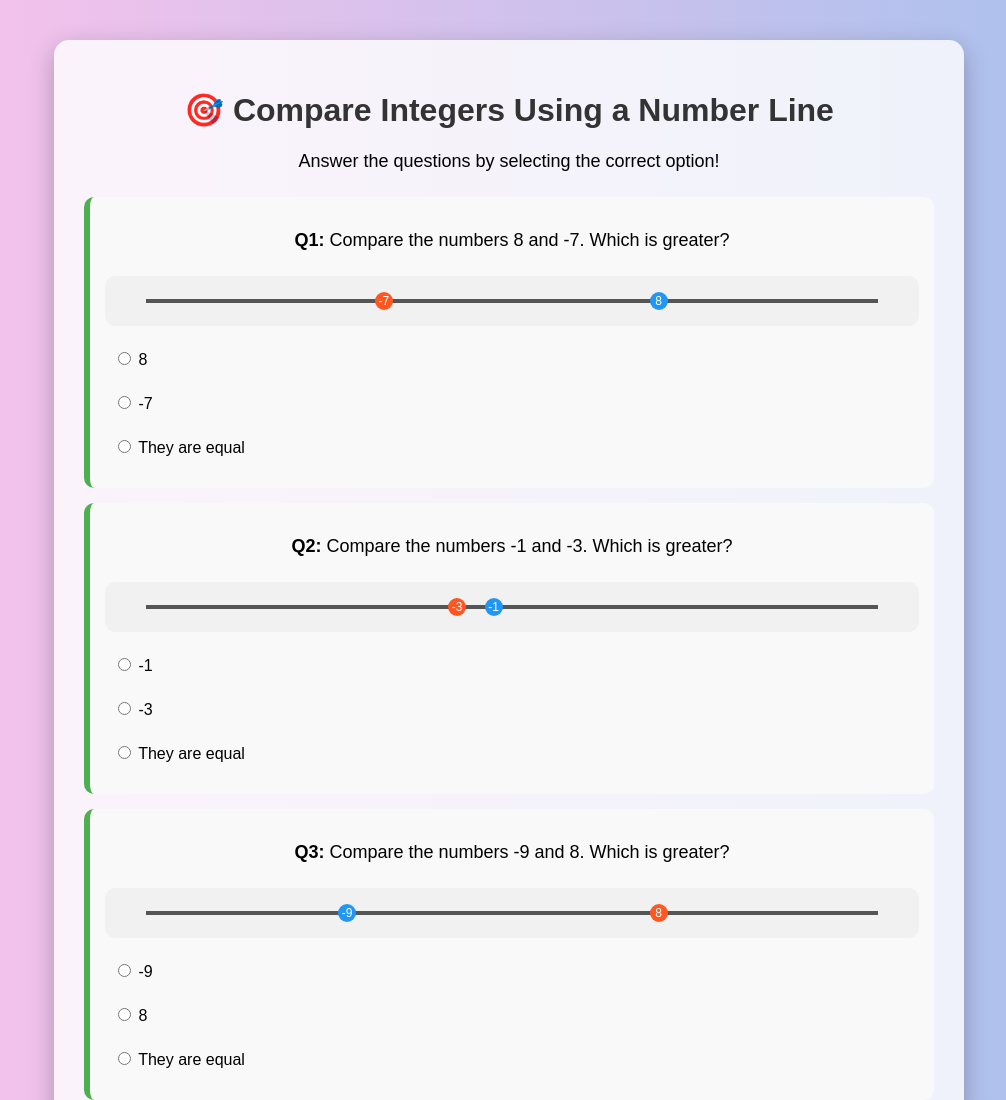
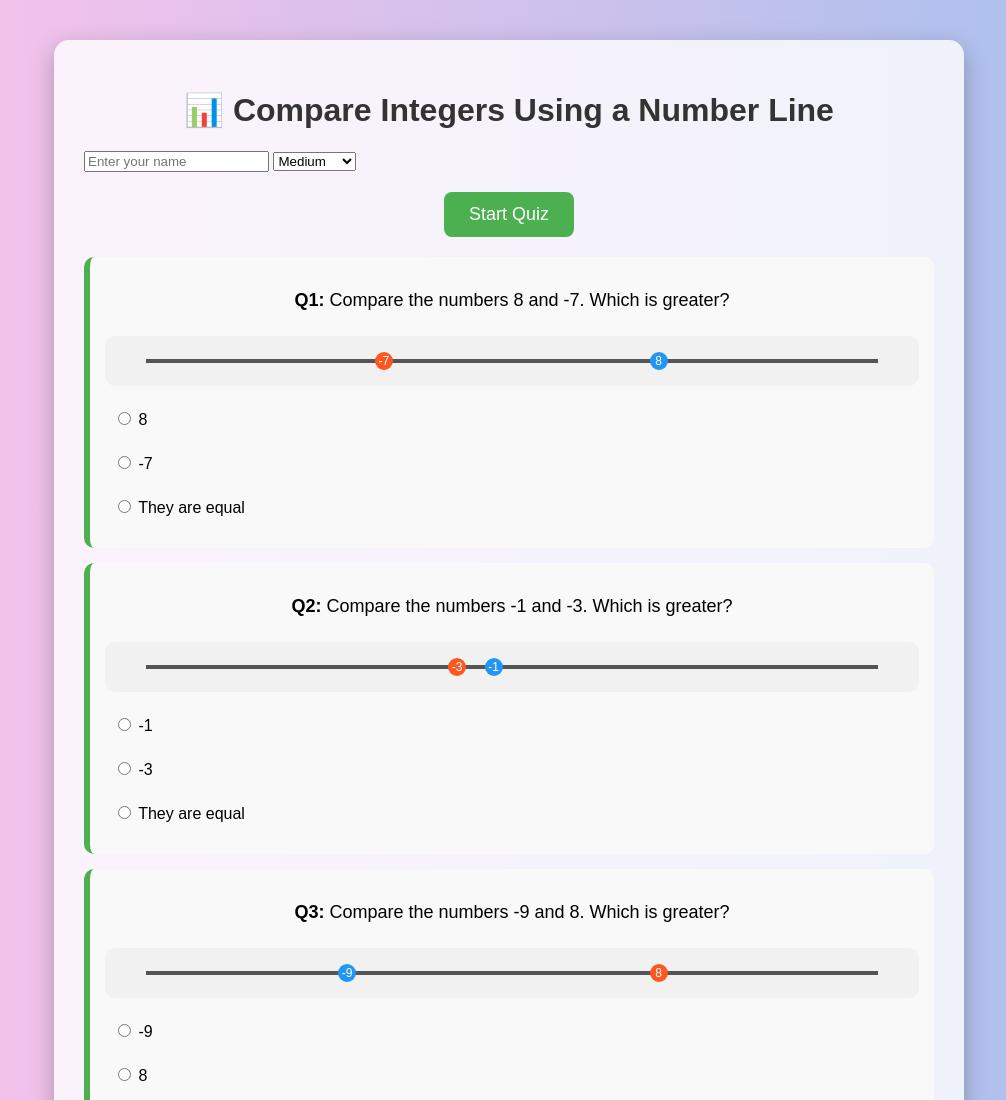
Before and after one commit to mahituitions/integer-quiz, a plain HTML site: page index.html in a window 1280 px wide. Shown: the top 1100 px of the page, without its empty margins (131-1137 px from the left). Drawn offline with Linux system fonts and the light colour scheme.

Commit message:
Update index.html

```diff
--- a/index.html
+++ b/index.html
@@ -2,21 +2,32 @@
 <html lang="en">
 <head>
     <meta charset="UTF-8">
-    <meta name="viewport" content="width=device-width, initial-scale=1.0">
-    <title>Skill 2: Compare Integers using Number Line Quiz</title>
+    <title>Integer Number Line Quiz</title>
     <link rel="stylesheet" href="style.css">
 </head>
 <body>
-    <div class="container">
-        <h1>🎯 Compare Integers Using a Number Line</h1>
-        <p>Answer the questions by selecting the correct option!</p>
 
-        <form id="quizForm"></form>
+<div class="container">
+    <h1>📊 Compare Integers Using a Number Line</h1>
 
-        <button id="submitBtn">Submit Quiz</button>
-        <div id="result"></div>
+    <div class="controls">
+        <input type="text" id="studentName" placeholder="Enter your name">
+        <select id="difficulty">
+            <option value="10">Easy</option>
+            <option value="20" selected>Medium</option>
+            <option value="50">Challenge</option>
+        </select>
+        <button onclick="startQuiz()">Start Quiz</button>
     </div>
 
-    <script src="script.js"></script>
+    <form id="quizForm"></form>
+
+    <button id="submitBtn" style="display:none;">Submit Quiz</button>
+    <button id="downloadBtn" style="display:none;">Download Results (Teacher)</button>
+
+    <div id="result"></div>
+</div>
+
+<script src="script.js"></script>
 </body>
 </html>
```
